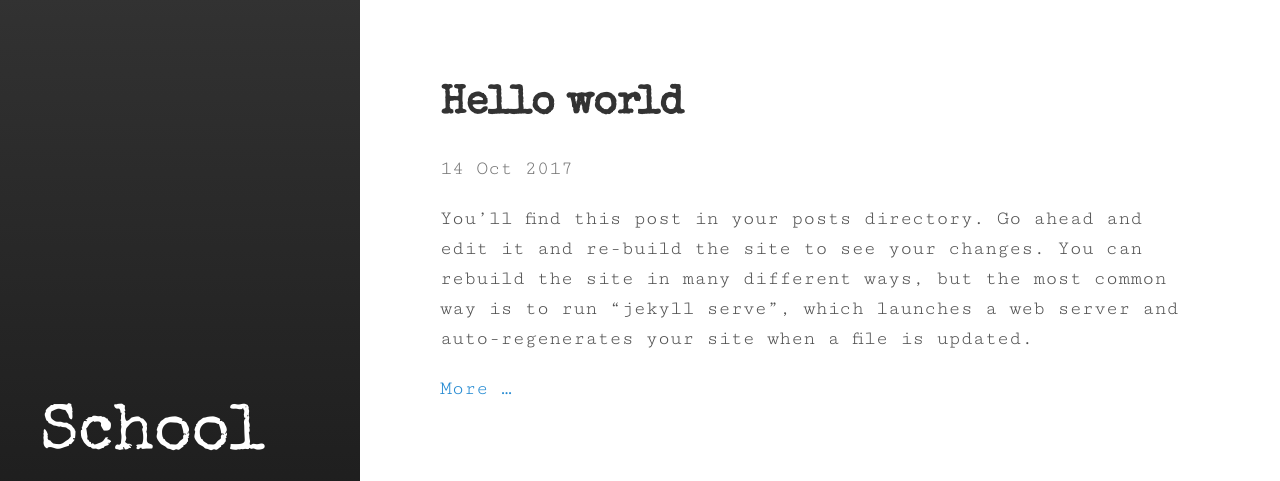
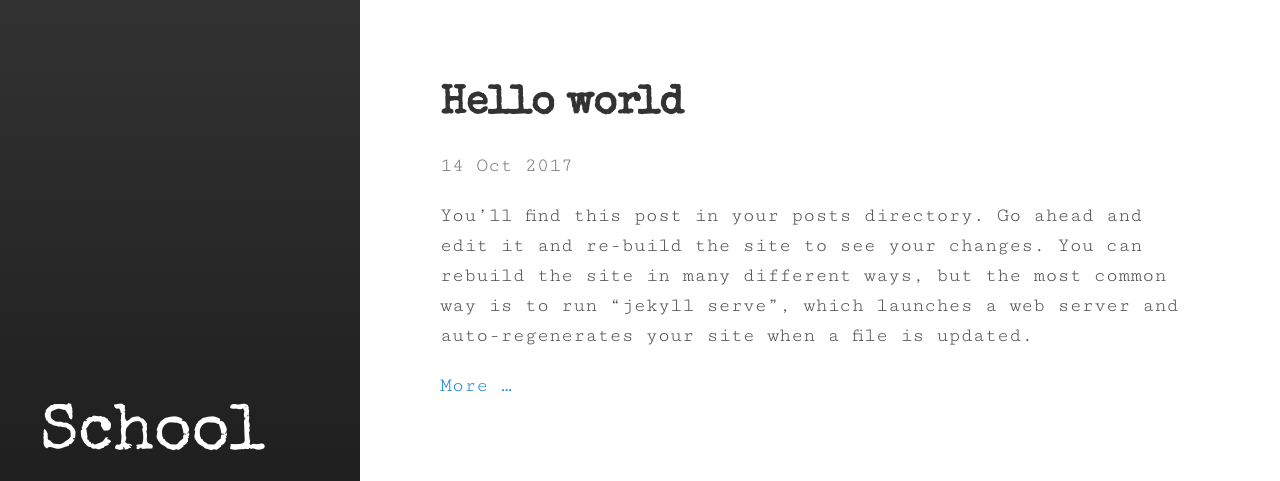
Before and after one commit to schoolforthought/schoolforthought.github.io, a Jekyll site: the page built from index.html, in a window 1280 px wide. Shown: the top 481 px of the page. Built offline with Jekyll 4.4.1, drawn with Linux system fonts in a browser that asks for light colours; some web fonts are replaced; the list of posts is cut into pages by our own code.

Commit message:
post title spacing

```diff
--- a/_sass/schoolforthought/_layout.scss
+++ b/_sass/schoolforthought/_layout.scss
@@ -55,7 +55,6 @@ body {
   }
 }
 
-// Container is flexbox as well -- we want content div to stretch and fill
 .container {
   flex: 1 1 auto;
   display: flex;
@@ -77,15 +76,12 @@ body {
   Mobile view
 ----------------------------------------------------------- */
 
-// Hide secondary nav content in sidebar
-// Hide lead paragraph in sidebar
 #sidebar {
   header ~ *, header ~ nav, p.lead {
     display: none;
   }
 }
 
-// Make header elements blend into sidebar / background
 .container > header {
   background: transparent;
   color: white;
@@ -95,10 +91,6 @@ body {
 
   h1, h2 {
     color: white;
-
-    &:last-child {
-      //margin-bottom: 0;
-    }
   }
 }
 
@@ -109,16 +101,13 @@ body {
 
 .home #sidebar {
 
-  // Center sidebar content
   text-align: center;
 
-  // Bigger title
   .site-title {
     font-size: 3.25rem;
     color: white;
   }
 
-  // Show secondary nav content + lead
   header ~ *, p.lead {
     display: block;
   }
@@ -129,8 +118,6 @@ body {
     }
   }
 
-  // Slightly more bottom padding to compensate for heading not match 100% of
-  // line-height on top
   > *:last-child {
     margin-bottom: 0.5rem;
   }
@@ -148,8 +135,6 @@ body {
     overflow: auto;
     > * { max-height: 100vh; overflow: auto; }
   }
-
-  /* Undo mobile CSS */
 
   #sidebar, .home #sidebar {
     width: $sidebar-width;
@@ -179,7 +164,6 @@ body {
 
   .index #sidebar { margin-bottom: 0; }
 
-  // Make entire container background white to contrast against sidebar
   .container {
     background: $body-bg;
     color: $body-color;
@@ -191,10 +175,6 @@ body {
       margin: 0;
       h1, h2 {
         color: inherit;
-
-        &:last-child {
-          //margin-bottom: $heading-spacing;
-        }
       }
     }
 
--- a/_sass/schoolforthought/_posts.scss
+++ b/_sass/schoolforthought/_posts.scss
@@ -24,10 +24,6 @@ article + *, .post-body ~ section {
 .page-title,
 .post-title {
   margin-top: 0;
-}
-
-h2.post-title, h2.page-title {
-  font-size: 2rem;
 }
 
 .post-meta {
--- a/_sass/schoolforthought/_type.scss
+++ b/_sass/schoolforthought/_type.scss
@@ -4,6 +4,7 @@
 @import url('https://fonts.googleapis.com/css?family=Special+Elite');
 
 h1, h2, h3, h4, h5, h6, .site-title {
+  font-family: 'Special Elite', sans-serif;
   font-weight: 600;
   line-height: 1.25;
 }
@@ -11,19 +12,18 @@ h1, h2, h3, h4, h5, h6, .site-title {
 h1 {
   font-family: 'Special Elite', sans-serif;
   font-size: 2rem;
-
-  &.post-title {
-    padding-bottom: 1rem;
-  }
+  padding: 0;
+  margin: 0;
 }
 
-.site-title {
-  font-family: 'Special Elite', sans-serif;
+.post-title, .page-title {
+  font-size: 2rem;
+  padding-bottom: 1.5rem;
 }
 
 h2 {
-  font-family: 'Special Elite', sans-serif;
-  margin-top: 1rem;
+  padding: 0;
+  margin: 0;
   font-size: 1.5rem;
 }
 
--- a/assets/css/main.scss
+++ b/assets/css/main.scss
@@ -2,10 +2,4 @@
 # Use a comment to ensure Jekyll reads the file to be transformed into CSS later
 ---
 
-@import url('https://fonts.googleapis.com/css?family=Cutive+Mono');
-
 @import "schoolforthought";
-
-body {
-
-}
```
Also changed, not shown: 4 other files.
